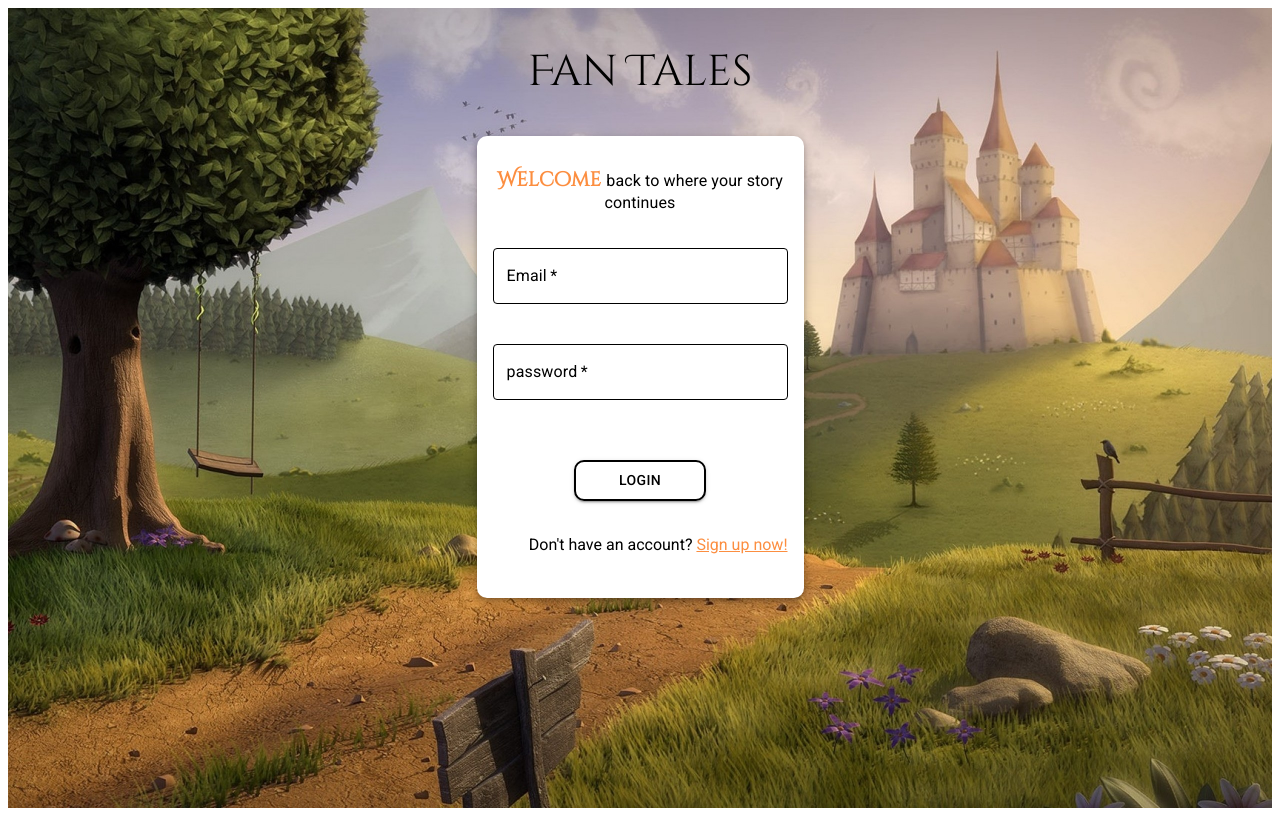
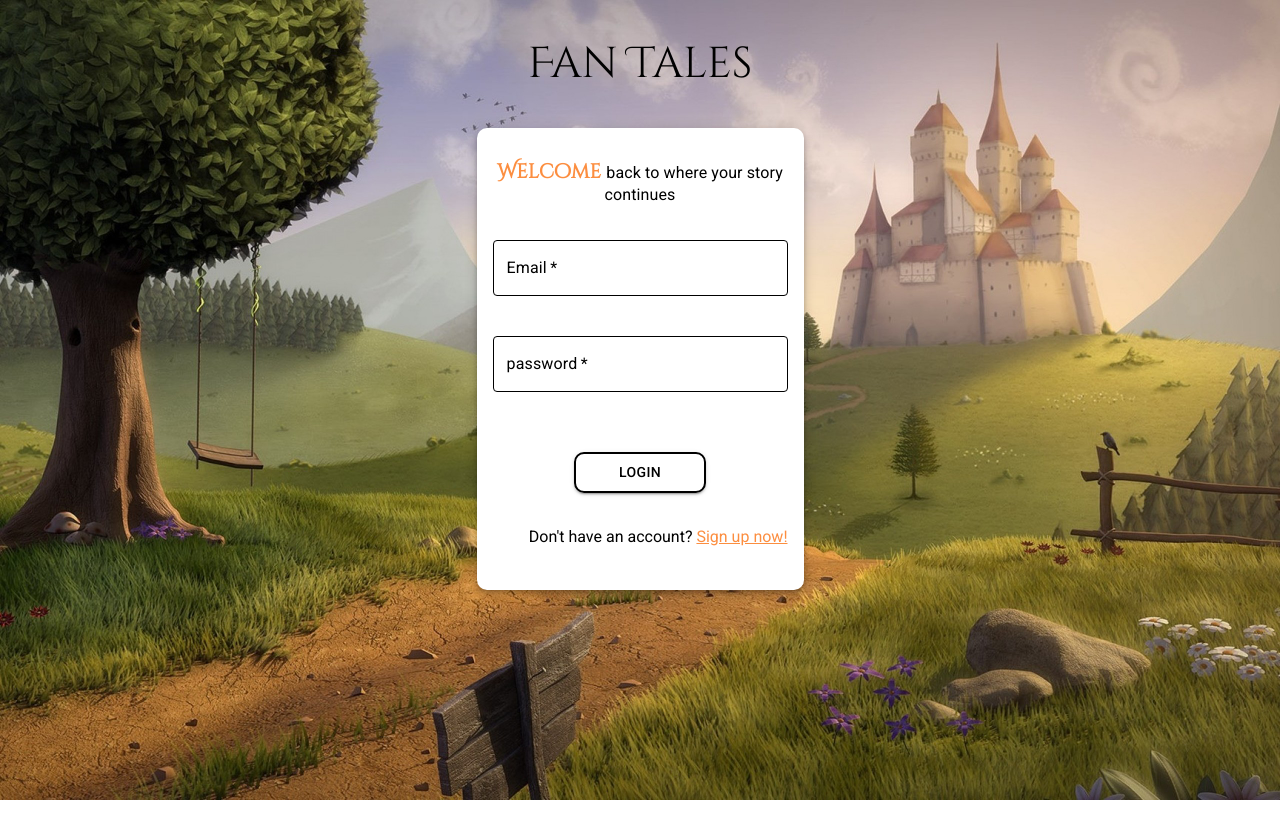
Before and after one commit to RyanChehab/frontend, a React (Create React App) app: page / in a window 1280 px wide. Built offline with nearby package versions, Linux system fonts and the light colour scheme.

Commit message:
css <=> added styling rules

```diff
--- a/src/components/login/login.css
+++ b/src/components/login/login.css
@@ -1,11 +1,19 @@
 @import url('https://fonts.googleapis.com/css2?family=Cinzel+Decorative&display=swap');
 @import url('https://fonts.googleapis.com/css2?family=Roboto:ital,wght@0,100;0,300;0,400;0,500;0,700;0,900;1,100;1,300;1,400;1,500;1,700;1,900&display=swap');
+body, html {
+    margin: 0;
+    padding: 0;
+    height: 100%;
+}
 
 .login{
     background: url('../../assets/login-bg.jpg')center center / cover no-repeat;
     height: 100vh;
-    overflow-y:hidden;
     background-attachment: fixed;
+    margin: 0;
+    padding: 0;
+    box-sizing: border-box;
+    overflow: hidden;
 }
 
 header{
```
